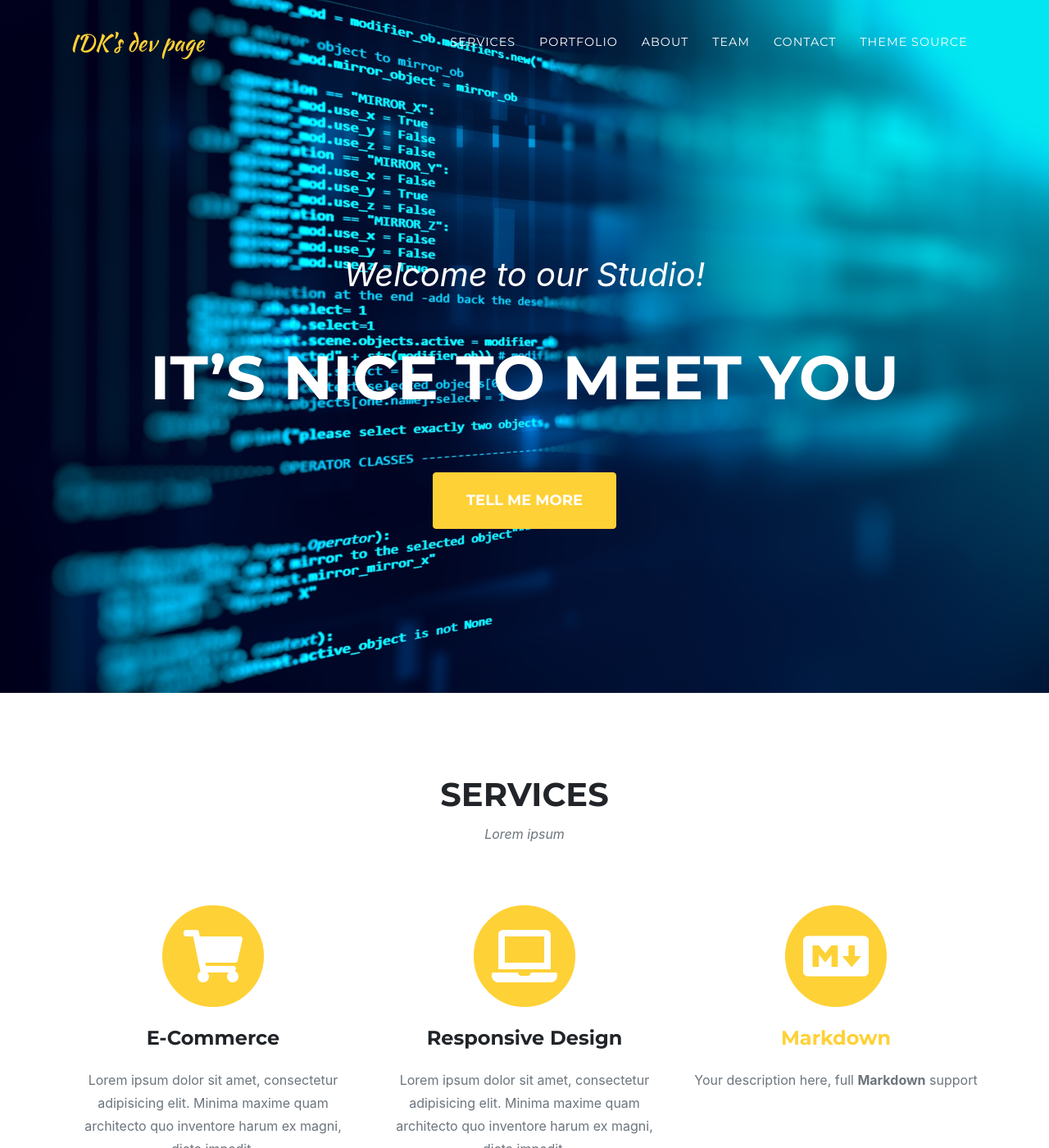
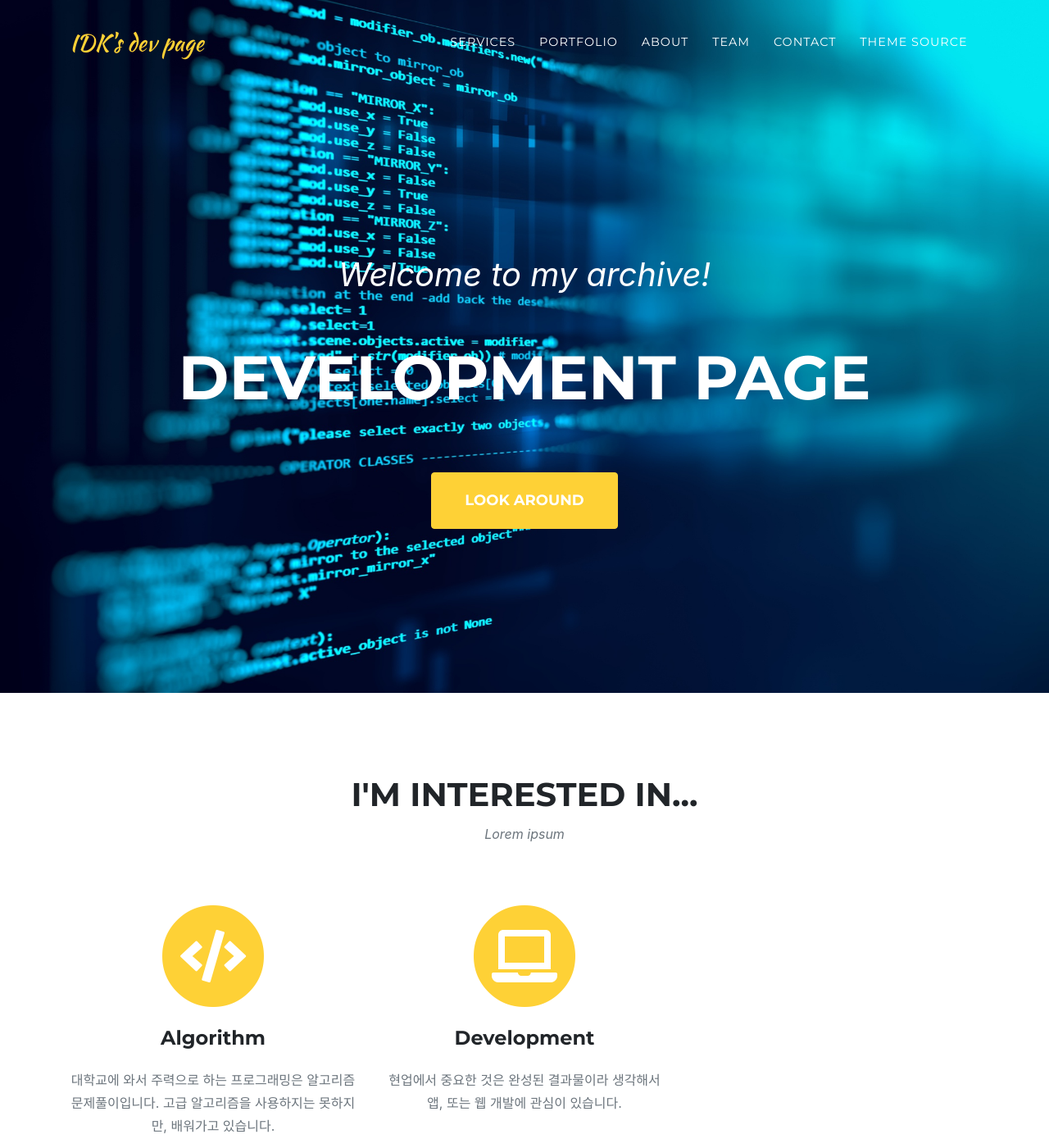
Before and after one commit to Idontknowrithm/Idontknowrithm.github.io, a Jekyll site: the page built from index.md, in a window 1280 px wide and 1400 px high. Shown: the whole window at 82% size. Built offline with Jekyll 4.4.1, drawn with Linux system fonts in a browser that asks for light colours; some web fonts are replaced; some of the changed text lies outside the part shown.

Commit message:
Update sitetext.yml

```diff
--- a/_data/sitetext.yml
+++ b/_data/sitetext.yml
@@ -1,34 +1,31 @@
 header:
-    title: Welcome to our Studio!
-    text: It's Nice To Meet You
-    button: Tell Me More
+    title: Welcome to my archive!
+    text: DEVELOPMENT PAGE
+    button: Look around
     buttonlink: "#services"
 
 services:
-    title: "Services"
+    title: "I'm interested in..."
     text: "Lorem ipsum"
     section: services
     list:
-      - title: "E-Commerce"
-        desc: "Lorem ipsum dolor sit amet, consectetur adipisicing elit. Minima maxime quam architecto quo inventore harum ex magni, dicta impedit."
-        icon: fas fa-shopping-cart #find more at https://fontawesome.com/icons
-      - title: "Responsive Design"
-        desc: "Lorem ipsum dolor sit amet, consectetur adipisicing elit. Minima maxime quam architecto quo inventore harum ex magni, dicta impedit."
+      - title: "Algorithm"
+        desc: "대학교에 와서 주력으로 하는 프로그래밍은 알고리즘 문제풀이입니다. 고급 알고리즘을 사용하지는 못하지만, 배워가고 있습니다."
+        icon: fas fa-code #find more at https://fontawesome.com/icons
+      - title: "Development"
+        desc: "현업에서 중요한 것은 완성된 결과물이라 생각해서 앱, 또는 웹 개발에 관심이 있습니다."
         icon: fas fa-laptop
-      - title: "[Markdown](https://en.wikipedia.org/wiki/Markdown)"
-        desc: "Your description here, full **Markdown** support"
-        icon: fab fa-markdown
 
 portfolio:
-    title: "Portfolio"
-    text: "Lorem ipsum dolor sit amet consectetur."
+    title: "Archive"
+    text: "개인 프로그래밍 공간입니다"
     section: portfolio
     closebutton: "Close Project"
 
 
 timeline:
-    title: "About"
-    text: "Lorem ipsum timeline"
+    title: "My story"
+    text: "저의 과거, 그리고 현재입니다"
     section: timeline
     events:
       - title: "Our Humble Beginnings"
@@ -80,60 +77,58 @@ clients:
         url: https://github.com/raviriley/agency-jekyll-theme
         logo: assets/img/clients/creative-market.jpg
 
-team:
-    title: "OUR AMAZING TEAM"
-    text: "Lorem ipsum dolor sit amet consectetur."
-    subtext: Lorem ipsum dolor sit amet, consectetur adipisicing elit. Aut eaque, laboriosam veritatis, quos non quis ad perspiciatis, totam corporis ea, alias ut unde. **Markdown** supported.
-    section: team
-    people:
-      - name: "Kay Garland"
-        role: "Lead Designer"
-        image: assets/img/team/500x500.jpg
-        social:
-          - url: https://twitter.com
-            icon: fab fa-twitter
-          - url: https://facebook.com
-            icon: fab fa-facebook-f
-          - url: https://linkedin.com
-            icon: fab fa-linkedin-in
-      - name: "Larry Parker"
-        role: "Lead Marketer"
-        image: assets/img/team/2.jpg
-        social:
-          - url: https://twitter.com
-            icon: fab fa-twitter
-          - url: https://facebook.com
-            icon: fab fa-facebook-f
-          - url: https://linkedin.com
-            icon: fab fa-linkedin-in
-      - name: "Diana Perterson"
-        role: "Lead Developer"
-        image: assets/img/team/500x500.jpg
-        social:
-          - url: https://twitter.com
-            icon: fab fa-twitter
-          - url: https://facebook.com
-            icon: fab fa-facebook-f
-          - url: https://linkedin.com
-            icon: fab fa-linkedin-in
+# team:
+#     title: "OUR AMAZING TEAM"
+#     text: "Lorem ipsum dolor sit amet consectetur."
+#     subtext: Lorem ipsum dolor sit amet, consectetur adipisicing elit. Aut eaque, laboriosam veritatis, quos non quis ad perspiciatis, totam corporis ea, alias ut unde. **Markdown** supported.
+#     section: team
+#     people:
+#       - name: "Kay Garland"
+#         role: "Lead Designer"
+#         image: assets/img/team/500x500.jpg
+#         social:
+#           - url: https://twitter.com
+#             icon: fab fa-twitter
+#           - url: https://facebook.com
+#             icon: fab fa-facebook-f
+#           - url: https://linkedin.com
+#             icon: fab fa-linkedin-in
+#       - name: "Larry Parker"
+#         role: "Lead Marketer"
+#         image: assets/img/team/2.jpg
+#         social:
+#           - url: https://twitter.com
+#             icon: fab fa-twitter
+#           - url: https://facebook.com
+#             icon: fab fa-facebook-f
+#           - url: https://linkedin.com
+#             icon: fab fa-linkedin-in
+#       - name: "Diana Perterson"
+#         role: "Lead Developer"
+#         image: assets/img/team/500x500.jpg
+#         social:
+#           - url: https://twitter.com
+#             icon: fab fa-twitter
+#           - url: https://facebook.com
+#             icon: fab fa-facebook-f
+#           - url: https://linkedin.com
+#             icon: fab fa-linkedin-in
 
-contact:
-    title: "Contact Us"
-    text: "Lorem ipsum or call 123456789"
-    section: contact
+# contact:
+#     title: "Contact Us"
+#     text: "Lorem ipsum or call 123456789"
+#     section: contact
 
 footer:
     legal: "Privacy Policy"
     social:
-      - url: https://twitter.com
-        icon: "fab fa-twitter"
-      - url: https://facebook.com
+      - url: https://www.facebook.com/profile.php?id=100006468212815
         icon: "fab fa-facebook-f"
-      - url: https://linkedin.com
+      - url: https://www.linkedin.com/in/yuhyun-kim-06474a1a0/
         icon: "fab fa-linkedin-in"
-      - url: https://github.com/raviriley/agency-jekyll-theme
+      - url: https://github.com/Idontknowrithm
         icon: "fab fa-github"
-      - url: https://instagram.com
+      - url: https://www.instagram.com/u_hyun_kim/?hl=ko
         icon: "fab fa-instagram"
 
 
```
